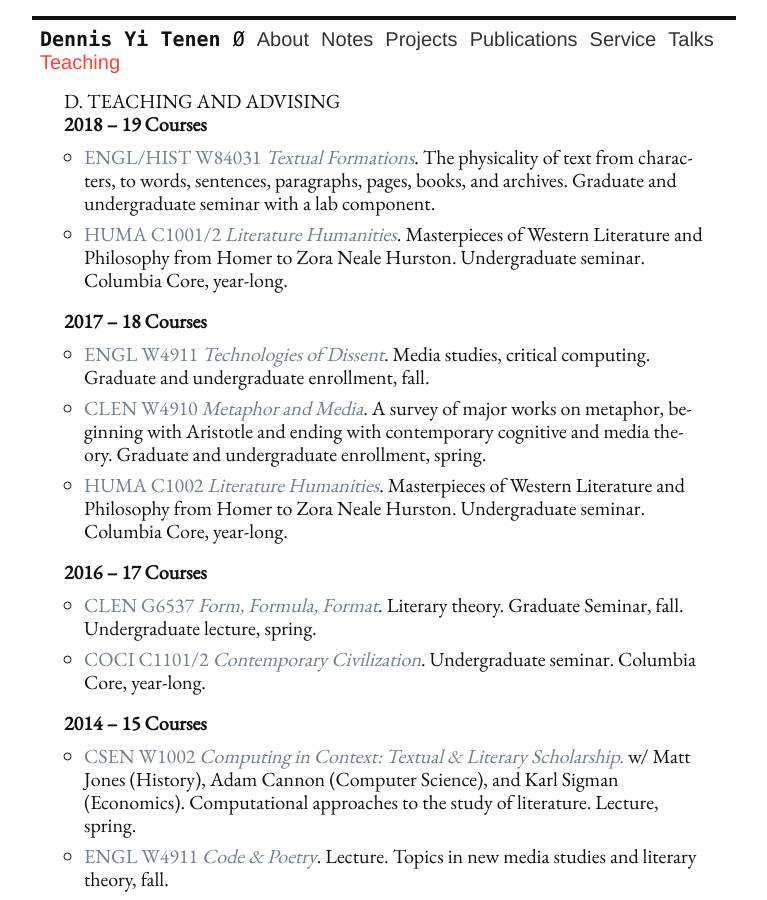
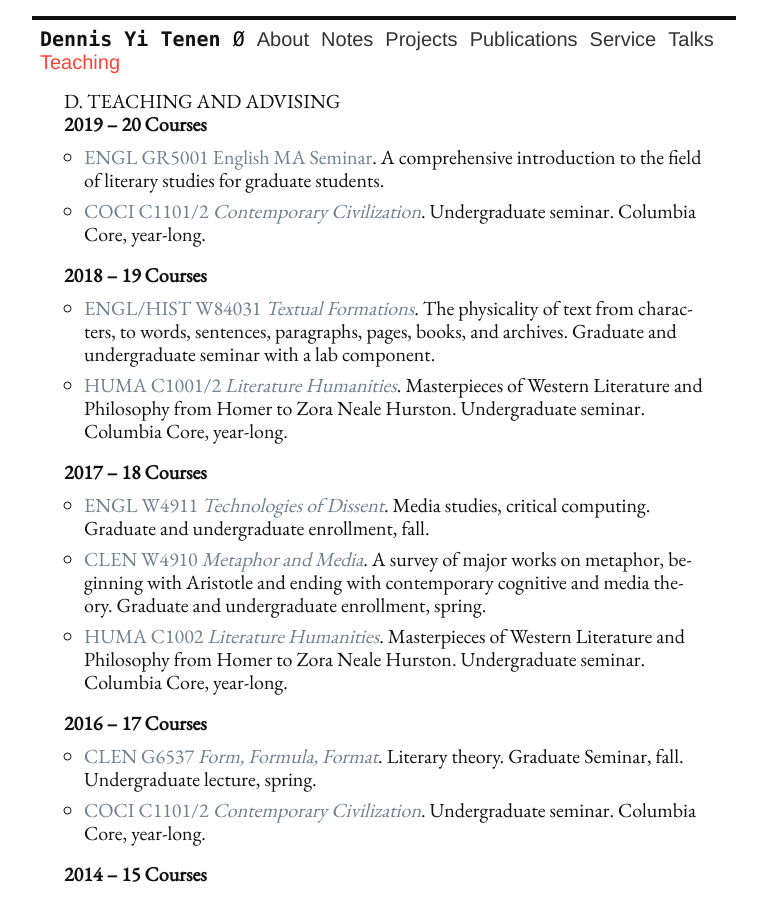
Before and after one commit to denten/denten.github.io, a Jekyll site: the page built from _pages/teaching.md, in a window 1280 px wide and 900 px high. Shown: the whole window, without its empty margins (256-1023 px from the left). Built offline with Jekyll 4.4.1, drawn with Linux system fonts in a browser that asks for light colours.

Commit message:
update courses

```diff
--- a/_includes/CV/03-teaching.md
+++ b/_includes/CV/03-teaching.md
@@ -1,4 +1,12 @@
 ## D. Teaching and Advising
+
+
+### 2019 -- 20 Courses
+- [ENGL GR5001 English MA
+  Seminar](https://github.com/denten-courses/masters-seminar/blob/master/README.md). A
+comprehensive introduction to the field of literary studies for graduate students.
+- [COCI C1101/2 *Contemporary Civilization*](https://github.com/denten-courses/con-civ).
+  Undergraduate seminar. Columbia Core, year-long.
 
 ### 2018 -- 19 Courses
 - [ENGL/HIST W84031 *Textual
```
